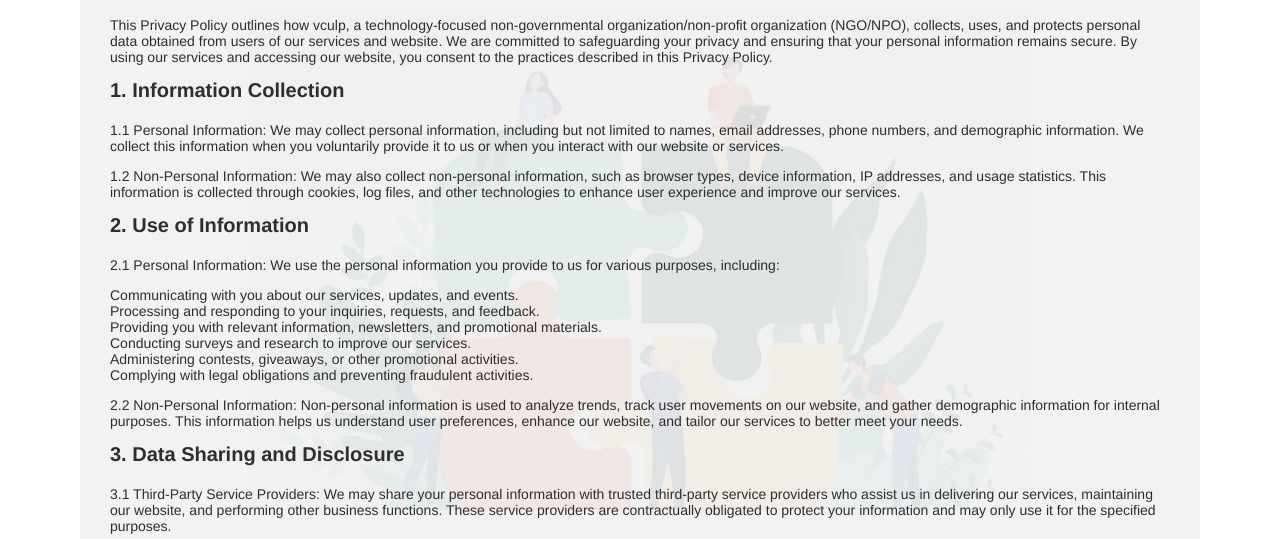
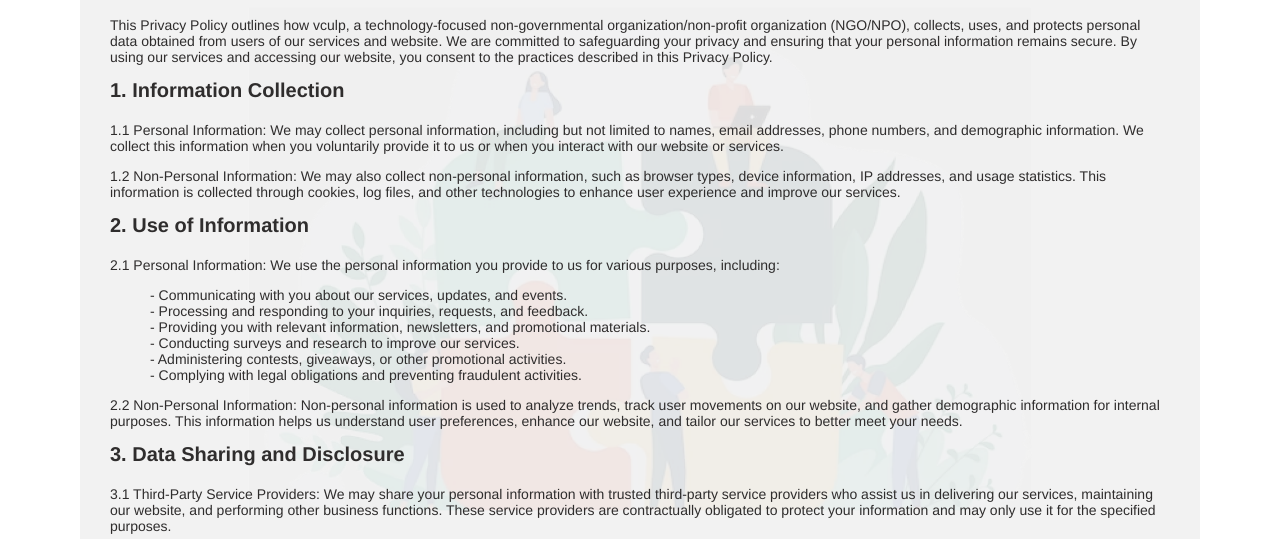
Before and after one commit to vculp-repos/vculp-web, a plain HTML site: page privacy.html in a window 1280 px wide. Shown: the part 261-800 px from the top of the page. Drawn offline with nearby package versions, Linux system fonts and the light colour scheme.

Commit message:
Update privacy.html
formatted bullets

```diff
--- a/privacy.html
+++ b/privacy.html
@@ -84,14 +84,14 @@
 <h4>2. Use of Information</h4>
 
 <p>2.1 Personal Information: We use the personal information you provide to us for various purposes, including:</p>
-<ul>
-<li> Communicating with you about our services, updates, and events. </li>
-<li> Processing and responding to your inquiries, requests, and feedback. </li>
-<li> Providing you with relevant information, newsletters, and promotional materials. </li>
-<li> Conducting surveys and research to improve our services. </li>
-<li> Administering contests, giveaways, or other promotional activities. </li>
-<li> Complying with legal obligations and preventing fraudulent activities.</li>
-</ul>
+<ol>
+<li>- Communicating with you about our services, updates, and events. </li>
+<li>- Processing and responding to your inquiries, requests, and feedback. </li>
+<li>- Providing you with relevant information, newsletters, and promotional materials. </li>
+<li>- Conducting surveys and research to improve our services. </li>
+<li>- Administering contests, giveaways, or other promotional activities. </li>
+<li>- Complying with legal obligations and preventing fraudulent activities.</li>
+</ol>
 <p>2.2 Non-Personal Information: Non-personal information is used to analyze trends, track user movements on our website, and gather demographic information for internal purposes. This information helps us understand user preferences, enhance our website, and tailor our services to better meet your needs.</p>
 
 <h4>3. Data Sharing and Disclosure</h4>
```
